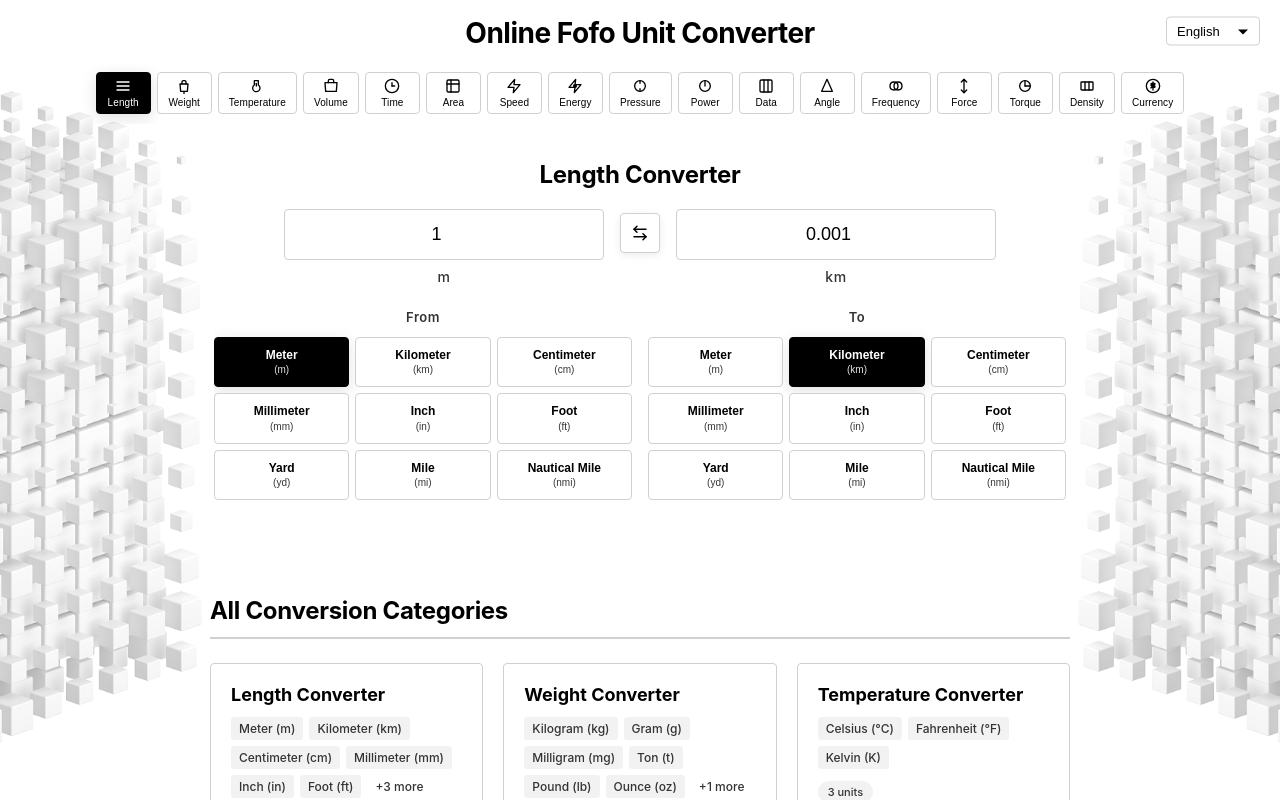
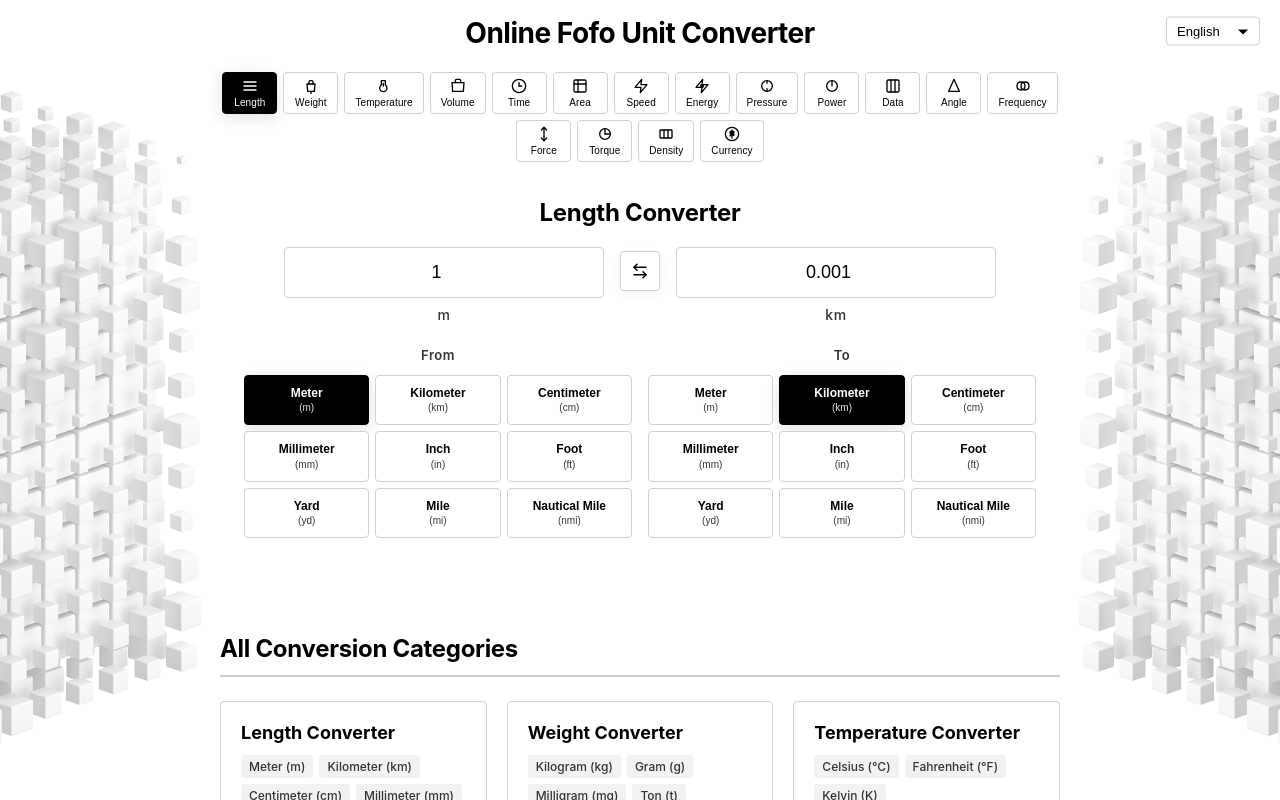
Before and after one commit to fffshiyu/FoFoFreeCoverter, a React (Vite) app: page / in a window 1280 px wide. Shown: the top 800 px of the page. Built offline with nearby package versions, Linux system fonts and the light colour scheme; a web font is replaced by a local one.

Commit message:
Add Google AdSense ads, SEO optimization, and structured data for AI

```diff
--- a/index.html
+++ b/index.html
@@ -5,11 +5,19 @@
     <link rel="icon" type="image/svg+xml" href="/favicon.svg" />
     <meta name="viewport" content="width=device-width, initial-scale=1.0" />
     <title>Online Fofo Converter - Unit Converter | Free Online Unit Conversion Tool</title>
-    <meta name="description" content="Free online unit converter. Convert length, weight, temperature, volume, time, area, speed, energy, pressure, power, data, angle, frequency, force, torque, and density units instantly." />
-    <meta name="keywords" content="unit converter, online converter, length converter, weight converter, temperature converter, volume converter, time converter, area converter, speed converter, energy converter, pressure converter, power converter, data converter, angle converter, frequency converter, force converter, torque converter, density converter, fofo converter" />
+    <meta name="description" content="Free online unit converter. Convert length, weight, temperature, volume, time, area, speed, energy, pressure, power, data, angle, frequency, force, torque, density, and currency units instantly. Supports 17 conversion categories with real-time exchange rates. Multilingual support in English, Chinese, Spanish, French, German, and Japanese." />
+    <meta name="keywords" content="unit converter, online converter, length converter, weight converter, temperature converter, volume converter, time converter, area converter, speed converter, energy converter, pressure converter, power converter, data converter, angle converter, frequency converter, force converter, torque converter, density converter, currency converter, exchange rate, fofo converter, unit conversion tool, measurement converter, metric converter, imperial converter" />
     <meta name="author" content="Fofo Converter" />
-    <meta name="robots" content="index, follow" />
+    <meta name="robots" content="index, follow, max-image-preview:large, max-snippet:-1, max-video-preview:-1" />
+    <meta name="googlebot" content="index, follow" />
+    <meta name="bingbot" content="index, follow" />
     <link rel="sitemap" type="application/xml" href="/sitemap.xml" />
+
+    <!-- Additional SEO -->
+    <meta name="language" content="English" />
+    <meta name="revisit-after" content="7 days" />
+    <meta name="distribution" content="global" />
+    <meta name="rating" content="general" />
 
     <!-- Open Graph / Facebook -->
     <meta property="og:type" content="website" />
@@ -28,6 +36,95 @@
     <!-- Google AdSense -->
     <script async src="https://pagead2.googlesyndication.com/pagead/js/adsbygoogle.js?client=ca-pub-8557068285067617"
      crossorigin="anonymous"></script>
+
+    <!-- Structured Data for SEO and AI -->
+    <script type="application/ld+json">
+    {
+      "@context": "https://schema.org",
+      "@type": "WebApplication",
+      "name": "Online Fofo Unit Converter",
+      "alternateName": "Fofo Converter",
+      "description": "Free online unit converter supporting 17 conversion categories including length, weight, temperature, volume, time, area, speed, energy, pressure, power, data, angle, frequency, force, torque, density, and currency with real-time exchange rates.",
+      "url": "https://fofo.unit",
+      "applicationCategory": "UtilityApplication",
+      "operatingSystem": "Any",
+      "offers": {
+        "@type": "Offer",
+        "price": "0",
+        "priceCurrency": "USD"
+      },
+      "featureList": [
+        "Length conversion",
+        "Weight conversion",
+        "Temperature conversion",
+        "Volume conversion",
+        "Time conversion",
+        "Area conversion",
+        "Speed conversion",
+        "Energy conversion",
+        "Pressure conversion",
+        "Power conversion",
+        "Data conversion",
+        "Angle conversion",
+        "Frequency conversion",
+        "Force conversion",
+        "Torque conversion",
+        "Density conversion",
+        "Currency conversion with real-time exchange rates",
+        "Multilingual support (6 languages)",
+        "Bidirectional conversion",
+        "Mobile responsive design"
+      ],
+      "browserRequirements": "Requires JavaScript",
+      "softwareVersion": "1.0",
+      "releaseNotes": "Initial release with comprehensive unit conversion capabilities",
+      "aggregateRating": {
+        "@type": "AggregateRating",
+        "ratingValue": "5",
+        "ratingCount": "1"
+      },
+      "author": {
+        "@type": "Organization",
+        "name": "Fofo Converter",
+        "email": "fangmeixu36@gmail.com"
+      },
+      "inLanguage": ["en", "zh", "es", "fr", "de", "ja"]
+    }
+    </script>
+
+    <script type="application/ld+json">
+    {
+      "@context": "https://schema.org",
+      "@type": "WebSite",
+      "name": "Online Fofo Unit Converter",
+      "url": "https://fofo.unit",
+      "potentialAction": {
+        "@type": "SearchAction",
+        "target": "https://fofo.unit/?q={search_term_string}",
+        "query-input": "required name=search_term_string"
+      }
+    }
+    </script>
+
+    <script type="application/ld+json">
+    {
+      "@context": "https://schema.org",
+      "@type": "SoftwareApplication",
+      "name": "Online Fofo Unit Converter",
+      "applicationCategory": "UtilityApplication",
+      "operatingSystem": "Web Browser",
+      "description": "A comprehensive free online unit converter supporting 17 categories of unit conversions with real-time currency exchange rates and multilingual interface.",
+      "url": "https://fofo.unit",
+      "offers": {
+        "@type": "Offer",
+        "price": "0"
+      },
+      "aggregateRating": {
+        "@type": "AggregateRating",
+        "ratingValue": "5"
+      }
+    }
+    </script>
   </head>
   <body>
     <div id="root"></div>
--- a/src/App.css
+++ b/src/App.css
@@ -3,9 +3,45 @@
   display: flex;
   flex-direction: column;
   padding: 0;
-  max-width: 1400px;
+  max-width: 100%;
   margin: 0 auto;
   position: relative;
+}
+
+.app-layout {
+  display: flex;
+  flex-direction: row;
+  align-items: flex-start;
+  justify-content: center;
+  gap: 20px;
+  max-width: 1600px;
+  margin: 0 auto;
+  width: 100%;
+  padding: 0 20px;
+}
+
+.sidebar-ads {
+  flex-shrink: 0;
+  position: sticky;
+  top: 20px;
+  display: flex;
+  justify-content: center;
+  align-items: flex-start;
+}
+
+.sidebar-ads-left {
+  order: 1;
+}
+
+.sidebar-ads-right {
+  order: 3;
+}
+
+.sidebar-ad {
+  display: flex;
+  justify-content: center;
+  align-items: center;
+  min-height: 600px;
 }
 
 .app-header {
@@ -48,8 +84,9 @@
   position: relative;
   z-index: 1;
   max-width: 1400px;
-  margin: 0 auto;
+  margin: 0;
   width: 100%;
+  order: 2;
 }
 
 .category-selector {
@@ -133,6 +170,16 @@
   width: 100%;
 }
 
+@media (max-width: 1200px) {
+  .sidebar-ads {
+    display: none;
+  }
+
+  .app-layout {
+    padding: 0 20px;
+  }
+}
+
 @media (max-width: 768px) {
   .app-title {
     font-size: 22px;
@@ -159,4 +206,8 @@
   .button-text {
     font-size: 9px;
   }
+
+  .app-layout {
+    padding: 0 10px;
+  }
 }
--- a/src/App.tsx
+++ b/src/App.tsx
@@ -4,6 +4,7 @@ import UnitConverter from './components/UnitConverter';
 import HomeContent from './components/HomeContent';
 import Footer from './components/Footer';
 import LanguageSelector from './components/LanguageSelector';
+import AdSense from './components/AdSense';
 import { useLanguage } from './contexts/LanguageContext';
 import {
   LengthIcon,
@@ -87,6 +88,17 @@ function AppContent() {
         <LanguageSelector currentLanguage={language} onLanguageChange={setLanguage} />
       </header>
 
+      <div className="app-layout">
+        {/* 左侧广告 */}
+        <aside className="sidebar-ads sidebar-ads-left">
+          <AdSense
+            adSlot="left-sidebar"
+            adFormat="vertical"
+            style={{ minWidth: '160px', minHeight: '600px' }}
+            className="sidebar-ad"
+          />
+        </aside>
+
         <main className="app-main">
           <div className="category-selector">
             {Object.entries(unitCategories).map(([key]) => {
@@ -113,6 +125,17 @@ function AppContent() {
           <HomeContent onCategorySelect={handleCategoryClick} />
         </main>
 
+        {/* 右侧广告 */}
+        <aside className="sidebar-ads sidebar-ads-right">
+          <AdSense
+            adSlot="right-sidebar"
+            adFormat="vertical"
+            style={{ minWidth: '160px', minHeight: '600px' }}
+            className="sidebar-ad"
+          />
+        </aside>
+      </div>
+
       <Footer onCategorySelect={handleCategoryClick} />
     </div>
   );
--- /dev/null
+++ b/src/components/AdSense.css
@@ -0,0 +1,22 @@
+.adsense-container {
+  display: flex;
+  justify-content: center;
+  align-items: center;
+  margin: 0 auto;
+}
+
+.sidebar-ad {
+  position: sticky;
+  top: 20px;
+}
+
+.footer-ad {
+  width: 100%;
+  max-width: 728px;
+}
+
+@media (max-width: 1200px) {
+  .sidebar-ad {
+    display: none;
+  }
+}
--- /dev/null
+++ b/src/components/AdSense.tsx
@@ -0,0 +1,40 @@
+import { useEffect } from 'react';
+import './AdSense.css';
+
+interface AdSenseProps {
+  adSlot: string;
+  adFormat?: 'auto' | 'rectangle' | 'vertical' | 'horizontal';
+  style?: React.CSSProperties;
+  className?: string;
+}
+
+export default function AdSense({
+  adSlot,
+  adFormat = 'auto',
+  style,
+  className = ''
+}: AdSenseProps) {
+  useEffect(() => {
+    try {
+      ((window as any).adsbygoogle = (window as any).adsbygoogle || []).push({});
+    } catch (err) {
+      console.error('AdSense error:', err);
+    }
+  }, []);
+
+  return (
+    <div className={`adsense-container ${className}`} style={style}>
+      <ins
+        className="adsbygoogle"
+        style={{
+          display: 'block',
+          ...style
+        }}
+        data-ad-client="ca-pub-8557068285067617"
+        data-ad-slot={adSlot}
+        data-ad-format={adFormat}
+        data-full-width-responsive="true"
+      />
+    </div>
+  );
+}
--- a/src/components/Footer.css
+++ b/src/components/Footer.css
@@ -81,6 +81,24 @@
   text-decoration: underline;
 }
 
+.footer-ad-container {
+  max-width: 100%;
+  margin: 0 auto 24px;
+  padding: 0 40px;
+  display: flex;
+  justify-content: center;
+  align-items: center;
+}
+
+.footer-ad {
+  width: 100%;
+  max-width: 728px;
+  min-height: 90px;
+  display: flex;
+  justify-content: center;
+  align-items: center;
+}
+
 .footer-bottom {
   max-width: 100%;
   margin: 0 auto;
--- a/src/components/Footer.tsx
+++ b/src/components/Footer.tsx
@@ -1,5 +1,6 @@
 import { UnitCategory, unitCategories } from '../utils/converters';
 import { useLanguage } from '../contexts/LanguageContext';
+import AdSense from './AdSense';
 import './Footer.css';
 
 interface FooterProps {
@@ -101,6 +102,16 @@ export default function Footer({ onCategorySelect }: FooterProps) {
         </div>
       </div>
 
+      {/* 页脚底部广告 */}
+      <div className="footer-ad-container">
+        <AdSense
+          adSlot="footer-bottom"
+          adFormat="horizontal"
+          style={{ width: '100%', minHeight: '90px' }}
+          className="footer-ad"
+        />
+      </div>
+
       <div className="footer-bottom">
         <p className="copyright">{t.copyright}</p>
       </div>
```
Also changed, not shown: public/ads.txt (added), 1 other file (tests, documents, lock files or other folders). Lines whose indentation alone changed are shown as unchanged.
